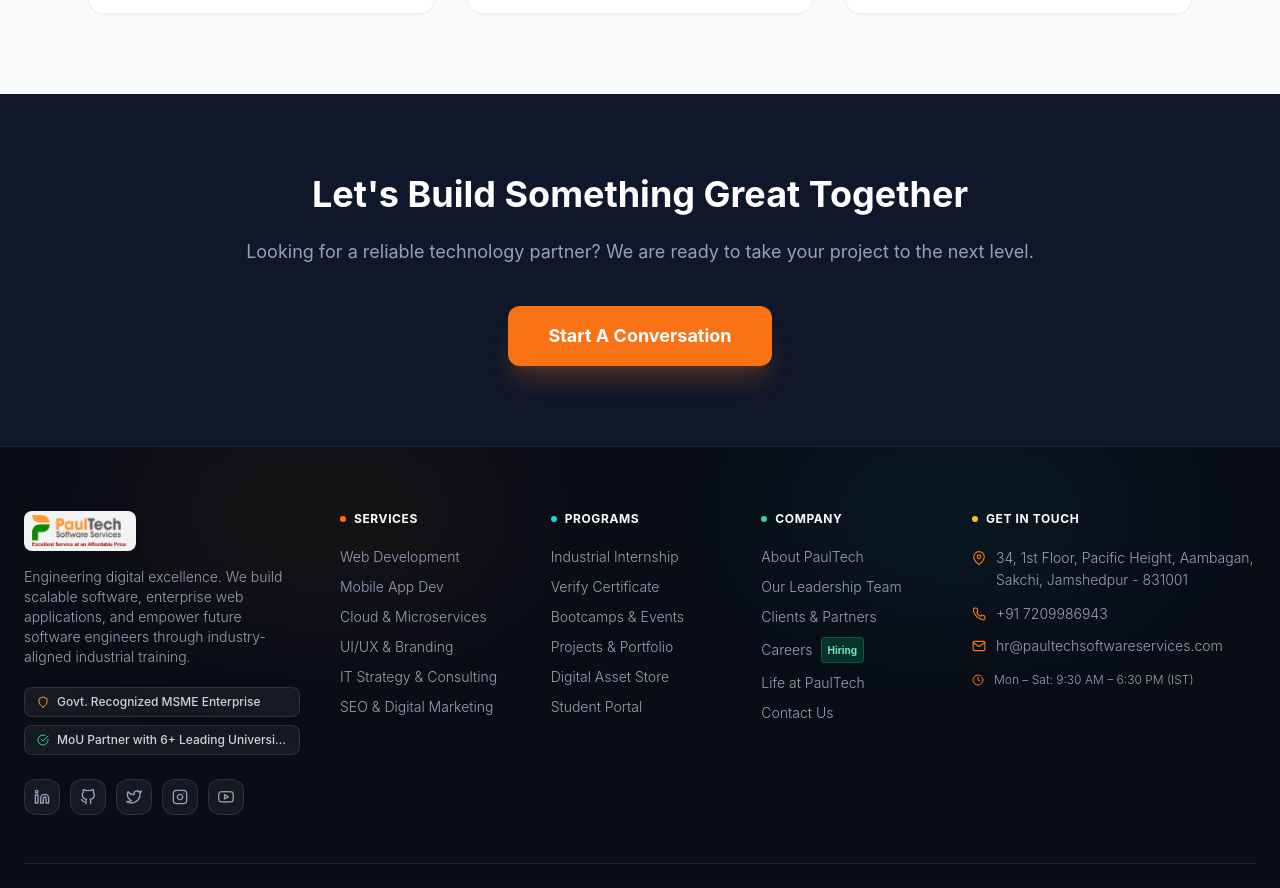
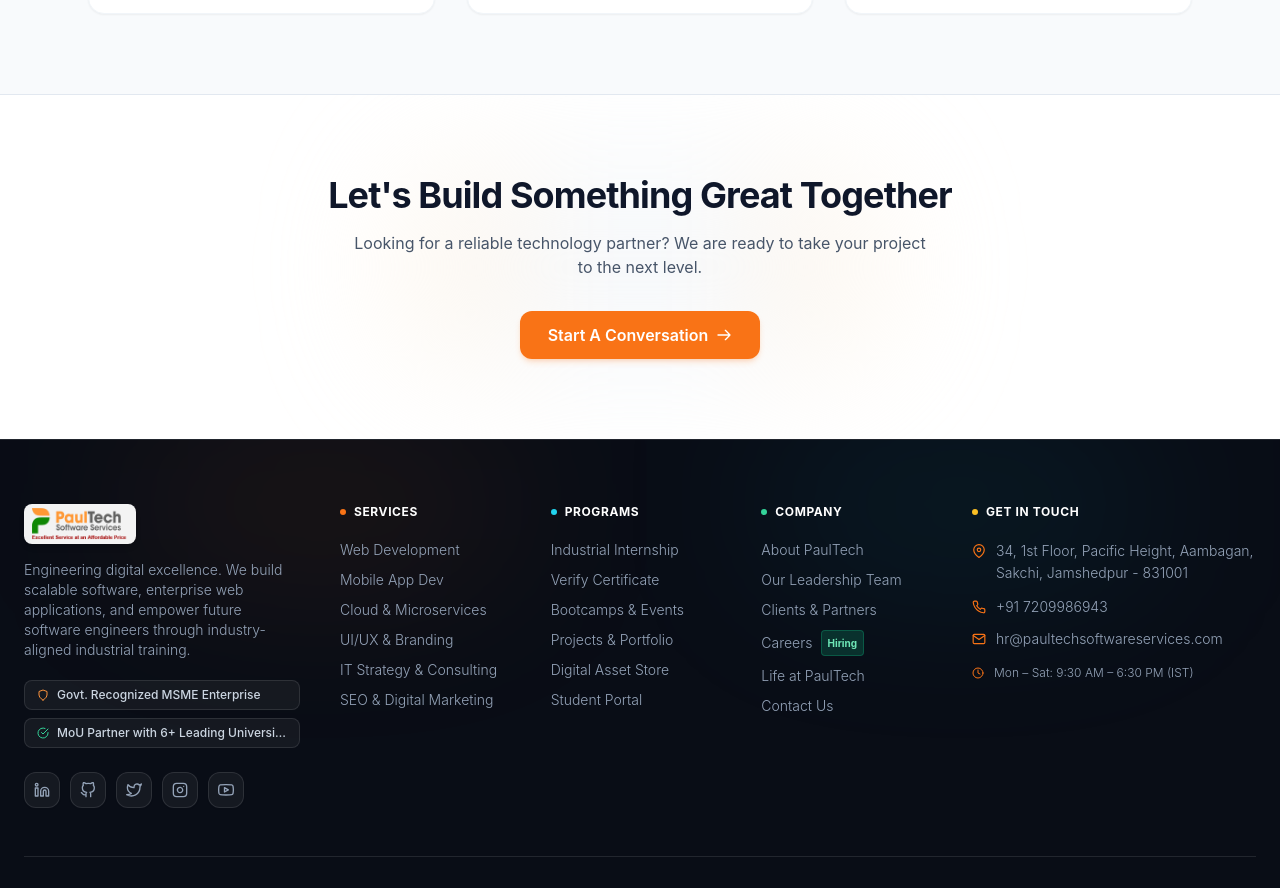
Before and after one commit to supportpaultech-hub/paultech, a React (Vite) app in the folder frontend/: page /about in a window 1280 px wide. Shown: the part 2592-3480 px from the top of the page. Built offline with nearby package versions, Linux system fonts and the light colour scheme; no server answers.

Commit message:
feat: add About page with company overview, stats, and founder profiles

```diff
--- a/frontend/src/pages/About.jsx
+++ b/frontend/src/pages/About.jsx
@@ -343,13 +343,26 @@
         </div>
       </section>
 
-      {/* CTA */}
-      <section className="bg-slate-900 text-white py-12 sm:py-16 md:py-20 text-center">
-        <div className="max-w-4xl mx-auto px-4 sm:px-6">
-          <h2 className="text-2xl sm:text-3xl md:text-4xl font-bold mb-4 sm:mb-6">Let's Build Something Great Together</h2>
-          <p className="text-slate-400 mb-8 sm:mb-10 text-sm sm:text-base lg:text-lg">Looking for a reliable technology partner? We are ready to take your project to the next level.</p>
-          <Link to="/contact" className="bg-orange-500 hover:bg-orange-600 text-white px-8 sm:px-10 py-3.5 sm:py-4 rounded-xl font-bold text-base sm:text-lg transition-colors duration-300 shadow-xl shadow-orange-500/20 inline-block">
-            Start A Conversation
+      {/* CTA Section */}
+      <section className="bg-white border-t border-slate-200 py-12 sm:py-16 md:py-20 text-center relative overflow-hidden">
+        {/* Subtle ambient background glow for depth */}
+        <div className="absolute top-1/2 left-1/2 -translate-x-1/2 -translate-y-1/2 w-[500px] h-[220px] bg-gradient-to-r from-orange-100/50 via-blue-50/60 to-orange-100/50 blur-3xl rounded-full pointer-events-none -z-0" />
+
+        <div className="max-w-3xl mx-auto px-4 sm:px-6 relative z-10">
+          <h2 className="text-2xl sm:text-3xl md:text-4xl font-bold text-slate-900 tracking-tight mb-3 sm:mb-4">
+            Let's Build Something Great Together
+          </h2>
+          <p className="text-slate-600 text-sm sm:text-base max-w-xl mx-auto mb-6 sm:mb-8 leading-relaxed font-normal">
+            Looking for a reliable technology partner? We are ready to take your project to the next level.
+          </p>
+          <Link
+            to="/contact"
+            className="group inline-flex items-center gap-2 bg-orange-500 hover:bg-orange-600 text-white font-semibold text-sm sm:text-base px-6 py-2.5 sm:px-7 sm:py-3 rounded-xl shadow-md shadow-orange-500/20 hover:shadow-lg hover:shadow-orange-500/30 transition-all duration-300 hover:-translate-y-0.5 active:translate-y-0"
+          >
+            <span>Start A Conversation</span>
+            <svg className="w-4 h-4 transform group-hover:translate-x-1 transition-transform" fill="none" stroke="currentColor" viewBox="0 0 24 24">
+              <path strokeLinecap="round" strokeLinejoin="round" strokeWidth="2" d="M14 5l7 7m0 0l-7 7m7-7H3" />
+            </svg>
           </Link>
         </div>
       </section>
```
